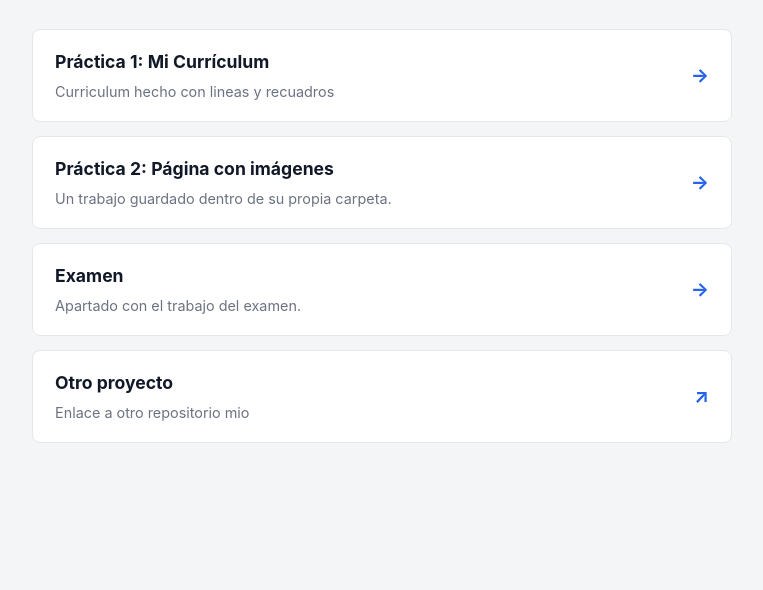
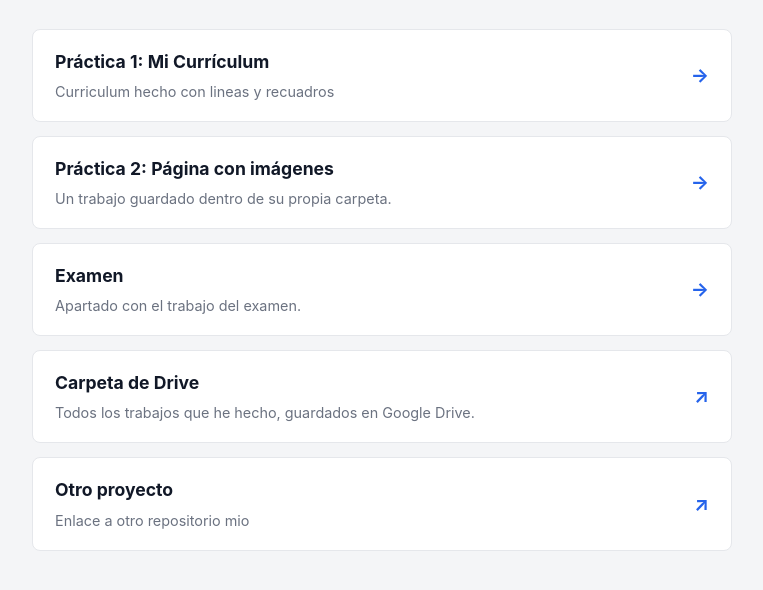
Before and after one commit to alberto05su/Aplicaciones-Web, a plain HTML site: page index.html in a window 1280 px wide. Shown: the part 138-728 px from the top of the page, without its empty margins (258-1021 px from the left). Drawn offline with Linux system fonts and the light colour scheme.

Commit message:
Añadir acceso a la carpeta de Drive en el index
Co-Authored-By: Claude Sonnet 5.5 <noreply@anthropic.com>
Claude-Session: https://claude.ai/code/session_01B3C28EJr7uVvqrEKyfWzC6

```diff
--- a/index.html
+++ b/index.html
@@ -165,6 +165,18 @@
             </a>
 
             <!--
+                BOTÓN DRIVE: Enlace a la carpeta de Google Drive con todos mis trabajos.
+                Se abre en una pestaña nueva.
+            -->
+            <a href="https://drive.google.com/drive/folders/1OyTmGltWm8ytpE7RANeVoLRk2m7CDYP7?usp=sharing" class="tarjeta" target="_blank" rel="noopener">
+                <div>
+                    <h2>Carpeta de Drive</h2>
+                    <p>Todos los trabajos que he hecho, guardados en Google Drive.</p>
+                </div>
+                <span class="flecha">↗</span>
+            </a>
+
+            <!--
                 BOTÓN 3: Para enlazar a cualquier otra página de internet.
                 Pega el enlace completo (con https://) dentro de las comillas.
                 Lo de target="_blank" hace que se abra en una pestaña nueva.
```
